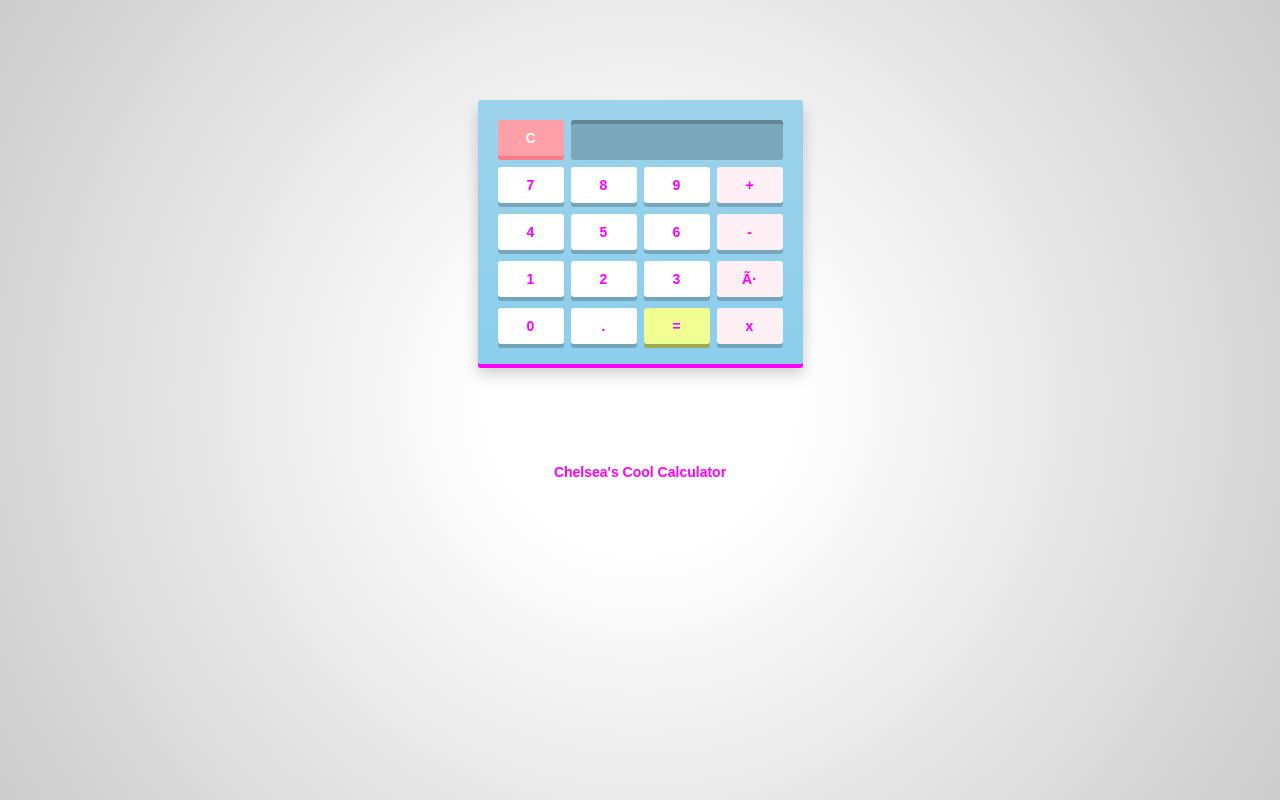
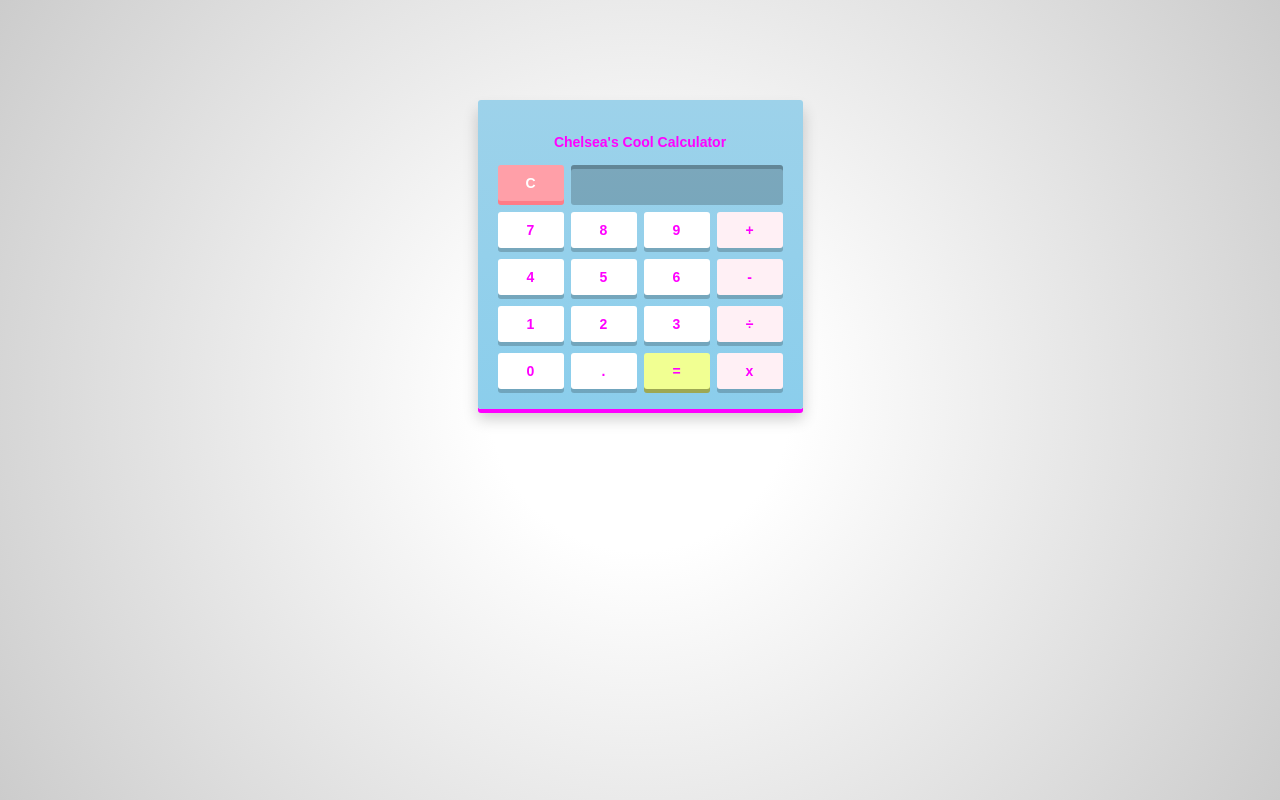
Before and after one commit to ChelseaBurns/calculator-js, a website: page index.html in a window 1280 px wide. Drawn offline with Linux system fonts and the light colour scheme.

Commit message:
style updated

```diff
--- a/index.html
+++ b/index.html
@@ -1,6 +1,7 @@
 <!DOCTYPE html>
 <html>
 <head>
+<meta charset="utf-8">
 	<title>Chelsea's Calculator</title>
 	<link rel="stylesheet" type="text/css" href="style.css">
 
@@ -8,6 +9,7 @@
 <body>
 
 <div id="calculator">
+<h1>Chelsea's Cool Calculator</h1>
 	<!-- Screen and clear key -->
 	<div class="top">
 		<span class="clear">C</span>
@@ -35,7 +37,7 @@
 	</div>
 </div>
 
-<h1>Chelsea's Cool Calculator</h1>
+
 
 <!-- PrefixFree -->
 <script src="http://thecodeplayer.com/uploads/js/prefixfree-1.0.7.js" type="text/javascript" type="text/javascript"></script>
--- a/style.css
+++ b/style.css
@@ -2,7 +2,7 @@
 h1 {
 	color: #FF00FF;
 	text-align: center;
-	margin-top: 50px;
+	margin: 5%;
 }
 /* Basic reset */
 * {
```
